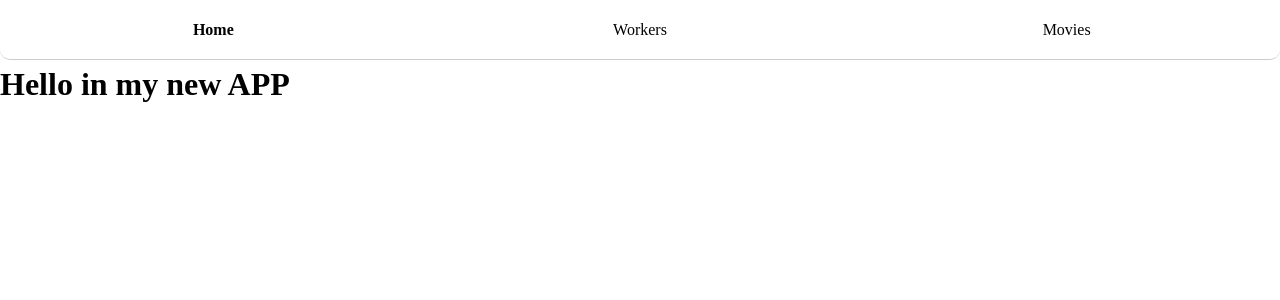
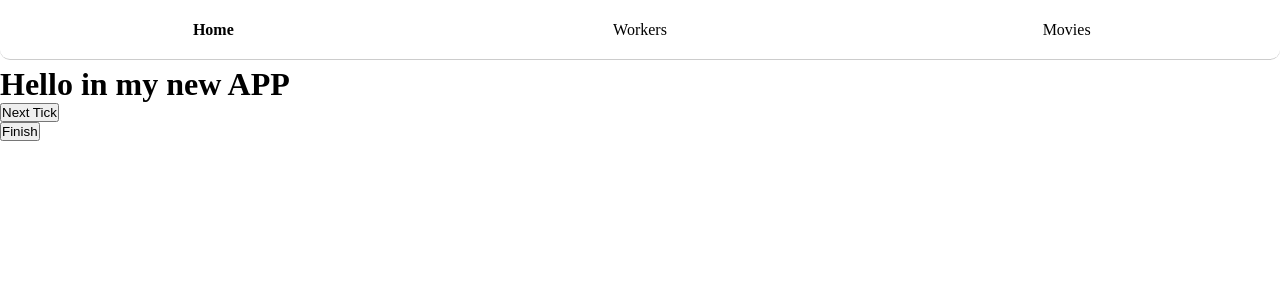
Before and after one commit to vandmac/angular-test, an Angular app: page /home in a window 1280 px wide. Shown: the top 300 px of the page. Built offline with nearby package versions, Linux system fonts and the light colour scheme.

Commit message:
create subject rxjs

```diff
--- a/src/app/routes/main-content/main-content.component.html
+++ b/src/app/routes/main-content/main-content.component.html
@@ -1 +1,8 @@
 <h1>Hello in my new APP</h1>
+
+
+<button (click)="onClickNext()">Next Tick</button>
+
+<br />
+
+<button (click)="onClickFinish()">Finish</button>
--- a/src/app/routes/main-content/main-content.component.ts
+++ b/src/app/routes/main-content/main-content.component.ts
@@ -1,7 +1,7 @@
 import { Component, OnInit } from '@angular/core';
 import { ActivatedRoute } from '@angular/router';
 import { Title } from '@angular/platform-browser';
-import { Observable } from 'rxjs';
+import { Observable, Subject } from 'rxjs';
 
 @Component({
     selector: 'app-main-content',
@@ -10,6 +10,9 @@ import { Observable } from 'rxjs';
 })
 export class MainContentComponent implements OnInit {
 
+    subject = new Subject()
+    counter = 0
+
     constructor(
         private route: ActivatedRoute,
         private titleService: Title
@@ -17,9 +20,38 @@ export class MainContentComponent implements OnInit {
 
 
     ngOnInit(): void {
-        console.log('Path DATA obj :', this.route.snapshot.data)
+        // console.log('Path DATA obj :', this.route.snapshot.data)
+        this.titleService.setTitle(this.route.snapshot.data['title'])
 
-        this.titleService.setTitle(this.route.snapshot.data['title'])
+
+        this.subject.subscribe({
+            next: (data: any) => { console.log('Sub :', data) },
+            error: (error: Error) => { console.log('Error :', error) },
+            complete: () => { console.log('Done') }
+        })
+
+    }
+
+
+    onClickNext(): void {
+        this.counter += 1
+
+        if (this.counter > 8) {
+
+            this.subject.error('This is END')
+            this.counter = 0
+
+        } else {
+
+            this.subject.next(this.counter)
+
+        }
+
+    }
+
+    onClickFinish(): void {
+        this.counter = 0
+        this.subject.complete()
     }
 
 }
```
